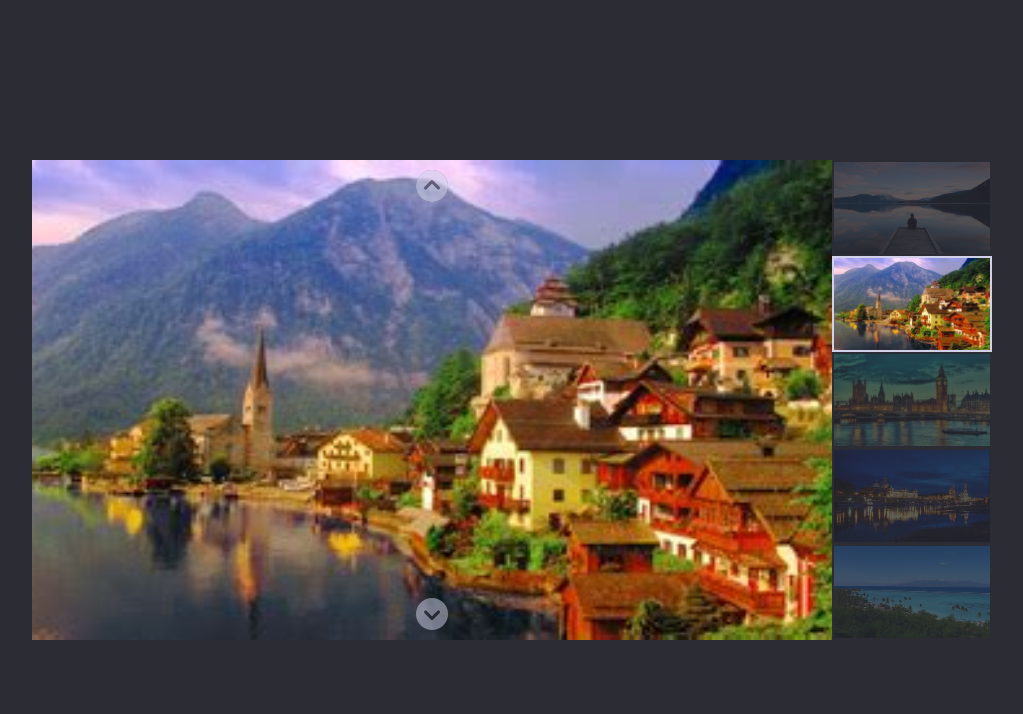
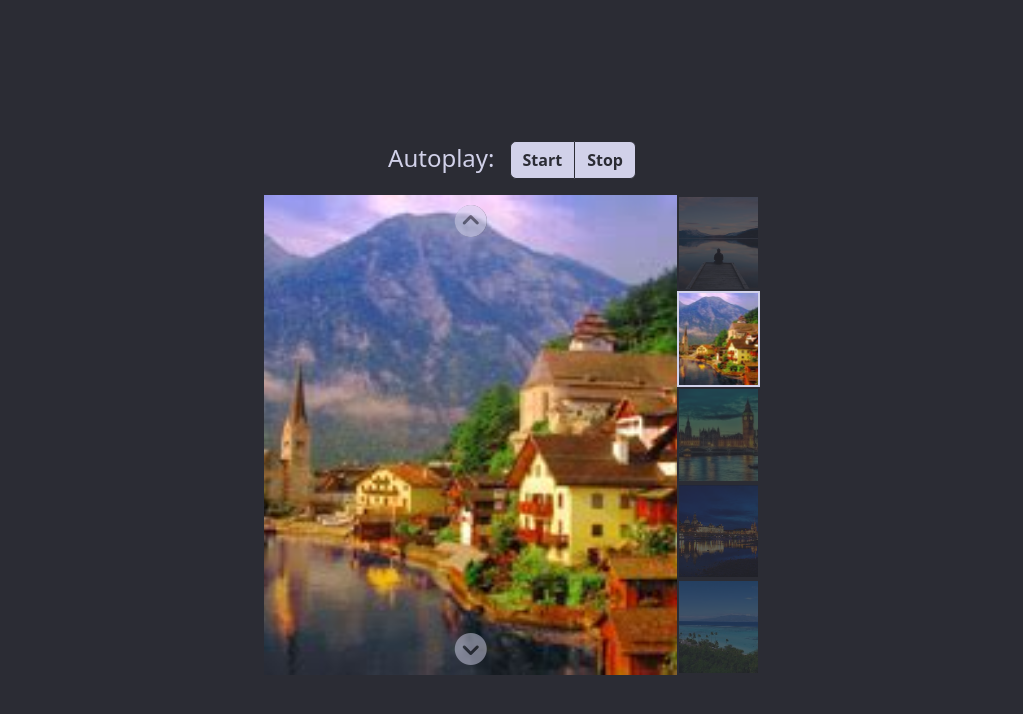
Before and after one commit to MassimoPeruga/js-carousel-autoplay, a plain HTML site: page index.html in a window 1280 px wide. Shown: the whole page, without its empty margins (128-1151 px from the left). Drawn offline with nearby package versions, Linux system fonts and the light colour scheme.

Commit message:
feat: Bonus

```diff
--- a/css/style.css
+++ b/css/style.css
@@ -6,6 +6,7 @@
 
 body {
     background-color: #2b2c34;
+    color: #d1d1e9;
 }
 
 .ms_container {
@@ -18,7 +19,14 @@ body {
     align-items: center;
 }
 
-.ms_container>* {
+.ms_buttons .ms_custom_button {
+    background-color: #d1d1e9;
+    color: #2b2c34;
+    border-color: #2b2c34;
+    font-weight: 600;
+}
+
+.ms_container .ms_carousel {
     height: 60%;
 }
 
--- a/index.html
+++ b/index.html
@@ -5,7 +5,7 @@
   <meta charset="UTF-8" />
   <meta http-equiv="X-UA-Compatible" content="IE=edge" />
   <meta name="viewport" content="width=device-width, initial-scale=1.0" />
-  <title>Carosello News</title>
+  <title>Carosello Autoplay</title>
 
   <!-- Bootstrap 5 -->
   <link href="https://cdn.jsdelivr.net/npm/bootstrap@5.3.2/dist/css/bootstrap.min.css" rel="stylesheet"
@@ -24,7 +24,16 @@
 </head>
 
 <body>
-  <div class="ms_container row">
+  <div class="ms_container d-flex flex-column">
+    <div class="row p-3 ms_buttons">
+      <div class="btn-group d-flex justify-content-center align-items-center" role="group" aria-label="Autoplay">
+        <h4 class="mb-1 me-3">Autoplay:</h4>
+        <button id="startBtn" type="button"
+          class="btn btn-primary ms_custom_button rounded-start border-end">Start</button>
+        <button id="stopBtn" type="button" class="btn btn-primary ms_custom_button">Stop</button>
+      </div>
+    </div>
+    <div class="row ms_carousel">
       <div class="col-10 p-0">
         <div class="ms_items">
           <div class="ms_prev"><i class="fa-solid fa-circle-chevron-up"></i></div>
@@ -36,7 +45,7 @@
         <div class="ms_thumbnails">
           <!-- Thumbnails inserite da JS -->
         </div>
-
+      </div>
     </div>
   </div>
   <!-- il mio script -->
--- a/js/main.js
+++ b/js/main.js
@@ -1,33 +1,13 @@
 'use strict';
-
-// Funzione per cambiare l'immagine
-let autoplayInterval;
-function changeImage() {
-    allItems[currentImage].classList.remove('ms_active');
-    allThumbnails[currentImage].classList.remove('ms_active_thumbnail');
-
-    if (currentImage < images.length - 1) {
-        currentImage++;
-    } else {
-        currentImage = 0;
-    }
-
-    allItems[currentImage].classList.add('ms_active');
-    allThumbnails[currentImage].classList.add('ms_active_thumbnail');
-}
-
-// Funzione per avviare l'autoplay
-function startAutoplay() {
-    autoplayInterval = setInterval(changeImage, 3000); // Cambia immagine ogni 3 secondi
-}
-// Avvia l'autoplay all'inizio
-startAutoplay();
 
 //Variabili
 const images = ["./img/01.jpg", "./img/02.jpg", "./img/03.jpg", "./img/04.jpg", "./img/05.jpg"];
 const itemsContainer = document.querySelector(".ms_items");
 const prev = document.querySelector('.ms_prev');
 const next = document.querySelector('.ms_next');
+const startBtn = document.getElementById('startBtn');
+const stopBtn = document.getElementById('stopBtn');
+let autoplayInterval;
 
 let currentImage = 0;
 
@@ -131,3 +111,35 @@ for (let i = 0; i < allThumbnails.length; i++) {
         }
     });
 }
+
+// Funzione per cambiare l'immagine
+function changeImage() {
+    allItems[currentImage].classList.remove('ms_active');
+    allThumbnails[currentImage].classList.remove('ms_active_thumbnail');
+
+    if (currentImage < images.length - 1) {
+        currentImage++;
+    } else {
+        currentImage = 0;
+    }
+
+    allItems[currentImage].classList.add('ms_active');
+    allThumbnails[currentImage].classList.add('ms_active_thumbnail');
+}
+
+// Funzione per avviare l'autoplay
+function startAutoplay() {
+    autoplayInterval = setInterval(changeImage, 3_000); // Cambia immagine ogni 3 secondi
+}
+
+// Funzione per interrompere l'autoplay
+function stopAutoplay() {
+    clearInterval(autoplayInterval);
+}
+
+// Aggiungi eventi per i bottoni Start e Stop
+startBtn.addEventListener('click', startAutoplay);
+stopBtn.addEventListener('click', stopAutoplay);
+
+// Avvia l'autoplay all'inizio
+startAutoplay();
```
Also changed, not shown: 1 other file. Lines whose indentation alone changed are shown as unchanged.
